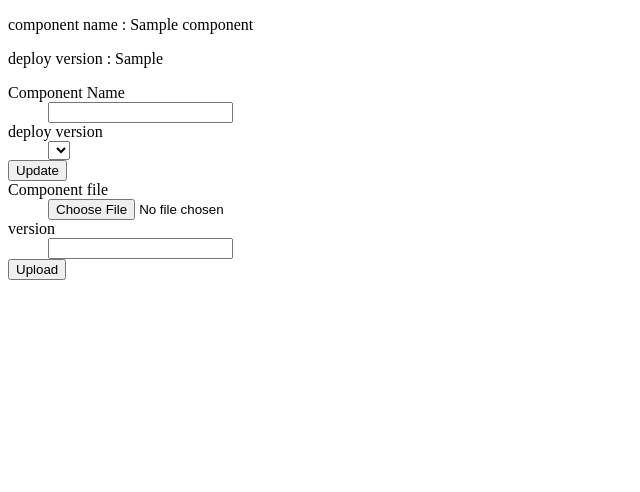
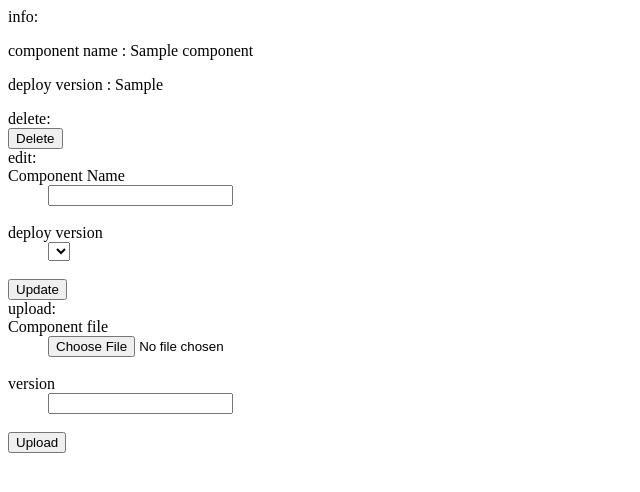
Before and after one commit to nemote95/abrio-website, a Flask app: page /view/1 in a window 1280 px wide. Shown: the top 492 px of the page, without its empty margins (0-640 px from the left). Run offline with Flask 2, Linux system fonts and the light colour scheme; a user stored in the database is signed in; tables that the repository leaves empty hold one stand-in row (values such as "Sample post"); lists and menus that the app fills with data are empty; parts of the project's set-up code (start-up, migrations or seed data) failed here and were passed over; some libraries are stand-ins or nearby versions.

Commit message:
delete component controller added

```diff
--- a/application/controllers/component.py
+++ b/application/controllers/component.py
@@ -45,7 +45,6 @@ def view(cid):
     edit_form = EditForm()
     regex = re.compile(r'\d+_(v(.+)\..+)')
     edit_form.deploy_version.choices = [(regex.match(f).group(2), regex.match(f).group(1)) for f in c.component_files()]
-    print edit_form.deploy_version.choices
     return render_template('component/view.html', upload_form=upload_form, edit_form=edit_form, component=c)
 
 
@@ -79,7 +78,6 @@ def edit(cid):
     form.deploy_version.choices = [(regex.match(f).group(2), regex.match(f).group(1)) for f in c.component_files()]
     if current_user.id != c.owner:
         return abort(403)
-    print form.validate()
     if form.validate():
         if form.deploy_version.data:
             c.deploy_version = form.deploy_version.data
@@ -90,3 +88,17 @@ def edit(cid):
         else:
             flash('no change')
     return redirect(url_for('component.view', cid=cid))
+
+
+@component.route('/delete/<int:cid>', methods=['POST'])
+@login_required
+def delete(cid):
+    c = Component.query.filter_by(id=cid).one_or_none()
+    if current_user.id != c.owner:
+        return abort(403)
+    for file in c.component_files():
+        print file
+        os.remove(os.path.join(current_app.config['UPLOAD_FOLDER'],'components',file))
+    db.session.delete(c)
+    db.session.commit()
+    return redirect(url_for('component.list'))
--- a/application/templates/component/view.html
+++ b/application/templates/component/view.html
@@ -5,24 +5,30 @@
     <title>Component View</title>
 </head>
 <body>
+info:
 <p>component name : {{component.name}}</p>
 {% if component.deploy_version %}
 <p>deploy version : {{component.deploy_version}}</p>
 {% else %}
 <p> no deploy version has been set</p>
 {% endif %}
+delete:<br>
+<form method=post action="{{url_for('component.delete',cid=component.id)}}" enctype="multipart/form-data">
+    <input type="submit" value="Delete">
+    </form>
+edit:<br>
 {% from "_fieldrender.html" import render_field %}
 <form method=post action="{{url_for('component.edit',cid=component.id)}}" enctype="multipart/form-data">
-    {{ render_field(edit_form.name)}}
-    {{ render_field(edit_form.deploy_version) }}
+    {{ render_field(edit_form.name)}}<br>
+    {{ render_field(edit_form.deploy_version) }}<br>
     {{ edit_form.csrf_token }}
     <input type="submit" value="Update">
 </form>
 
-
+upload:<br>
 <form method=post action="{{url_for('component.upload',cid=component.id)}}" enctype="multipart/form-data">
-            {{ render_field(upload_form.file) }}
-            {{ render_field(upload_form.version) }}
+            {{ render_field(upload_form.file) }}<br>
+            {{ render_field(upload_form.version) }}<br>
             {{ upload_form.csrf_token }}
             <input type="submit" value="Upload">
 </form>
--- a/application/templates/panel.html
+++ b/application/templates/panel.html
@@ -5,7 +5,7 @@
     <title>My Panel</title>
 </head>
 <body>
-<a href="{{url_for('component.view')}}">components</a>
+<a href="{{url_for('component.list')}}">components</a>
 <a>edit profile</a>
 </body>
 </html>
```
